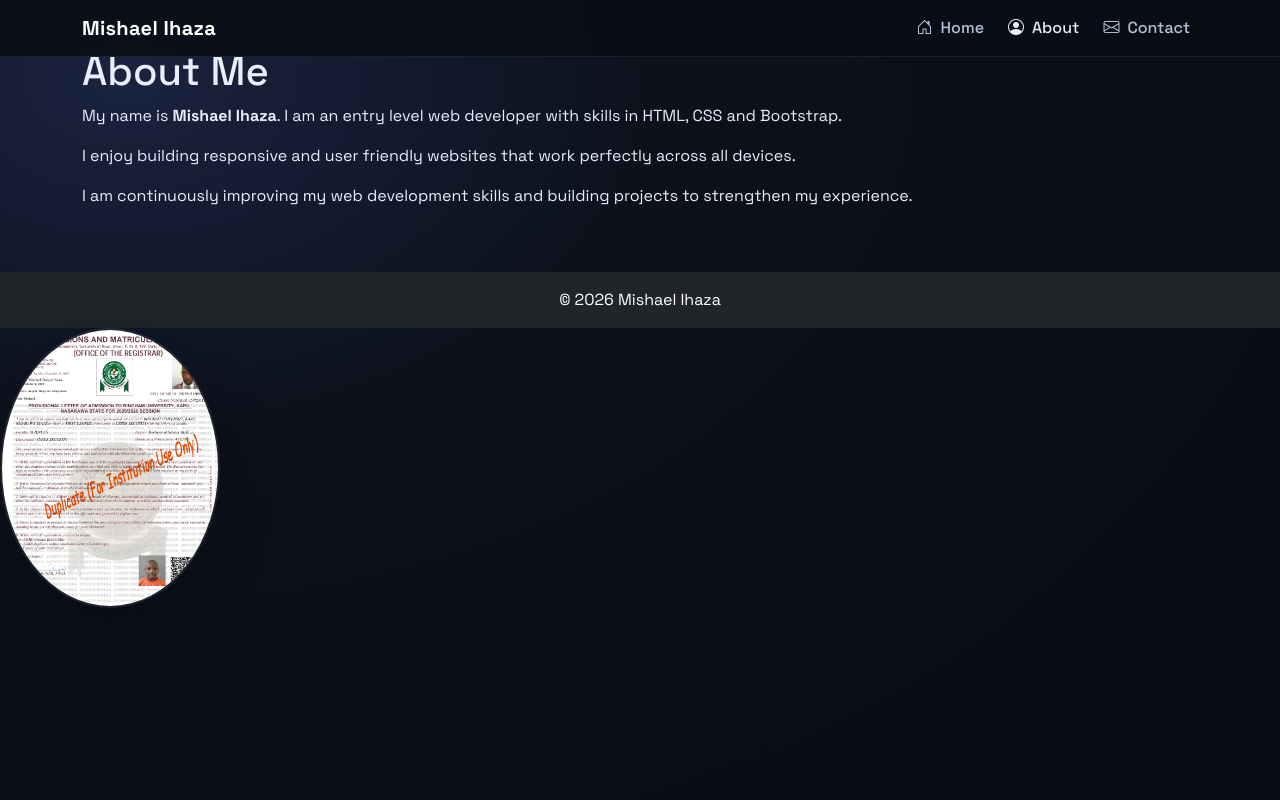
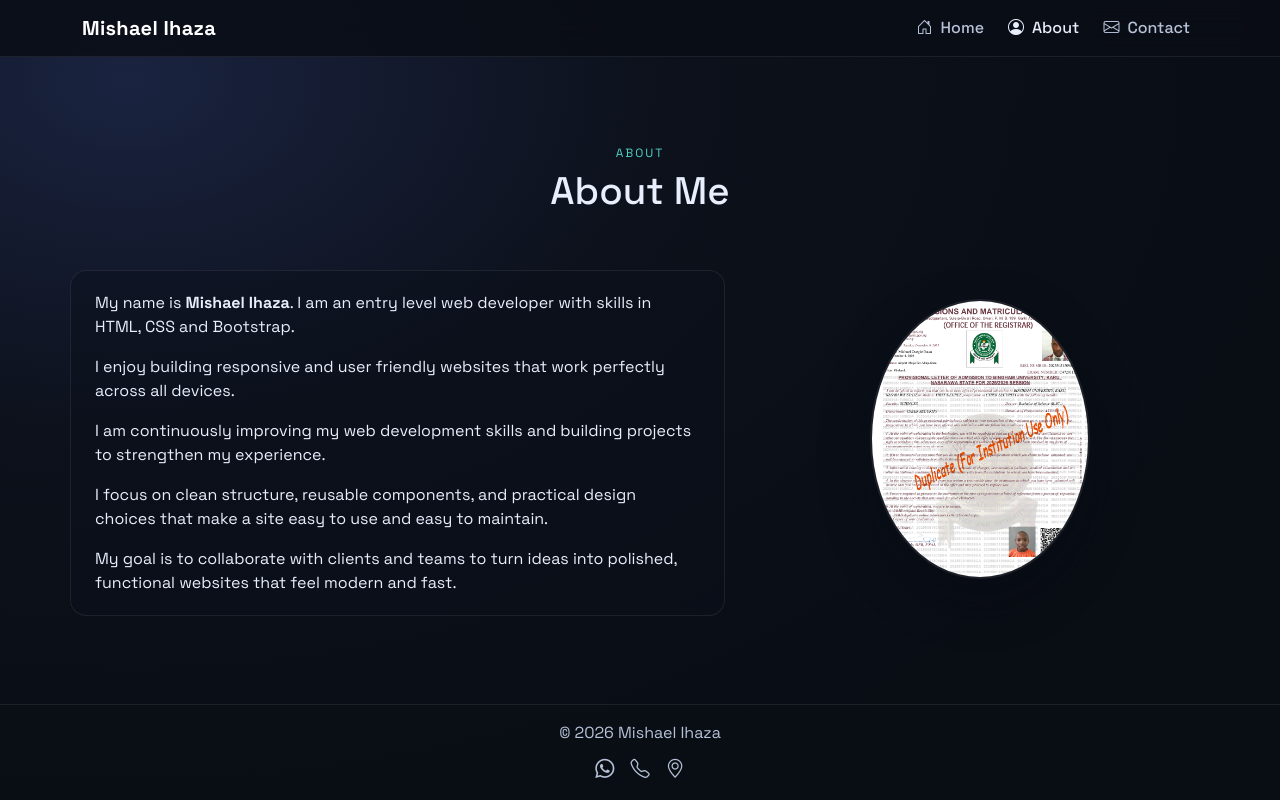
Before and after one commit to mishaelihaza-hue/profile-page, a plain HTML site: page about.html in a window 1280 px wide. Drawn offline with nearby package versions, Linux system fonts and the light colour scheme.

Commit message:
feat(about): Redesign About page layout and profile details

```diff
--- a/about.html
+++ b/about.html
@@ -51,10 +51,22 @@
 </nav>
 
 <!-- About Section -->
-<section class="container my-5">
+<main class="page">
+<section class="container my-5 section">
 
-<h1>About Me</h1>
+<div class="section-head text-center">
+    <p class="section-kicker">About</p>
+    <h1 class="section-title">About Me</h1>
+</div>
 
+<div class="row align-items-center g-4 mt-2 about-animate">
+    <div class="col-md-5 text-center order-md-2">
+        <img src="images/share_pdf_exportpage2.png"
+        alt="Profile picture"
+        class="profile-pic">
+    </div>
+    <div class="col-md-7 order-md-1">
+        <div class="about-description">
             <p>
             My name is <b>Mishael Ihaza</b>. I am an entry level web developer with
             skills in HTML, CSS and Bootstrap.
@@ -70,22 +82,36 @@ I am continuously improving my web development skills and building
             projects to strengthen my experience.
             </p>
 
+            <p>
+            I focus on clean structure, reusable components, and practical design
+            choices that make a site easy to use and easy to maintain.
+            </p>
+
+            <p>
+            My goal is to collaborate with clients and teams to turn ideas into
+            polished, functional websites that feel modern and fast.
+            </p>
+        </div>
+    </div>
+</div>
+
 </section>
+</main>
 
 <!-- Footer -->
-<footer class="bg-dark text-white text-center p-3">
+<footer class="site-footer text-center p-3">
 
 &copy; 2026 Mishael Ihaza
+<div class="footer-links">
+    <a href="https://wa.me/2348058527928" aria-label="WhatsApp"><i class="bi bi-whatsapp"></i></a>
+    <a href="tel:+2348058527928" aria-label="Phone"><i class="bi bi-telephone"></i></a>
+    <a href="https://www.google.com/maps/search/?api=1&query=Sideview%20Estate%20Phase%202%20Off%20Airport%20Voice%20of%20Nigeria" aria-label="Address"><i class="bi bi-geo-alt"></i></a>
+</div>
 
 </footer>
 
 <script src="https://cdn.jsdelivr.net/npm/bootstrap@5.3.2/dist/js/bootstrap.bundle.min.js"></script>
 
 <script src="js/script.js"></script>
-
-
-<img src="images/share_pdf_exportpage2.png"
- alt="Profile picture"
-class="profile-pic">
 </body>
 </html>
```
Lines whose indentation alone changed are shown as unchanged.
